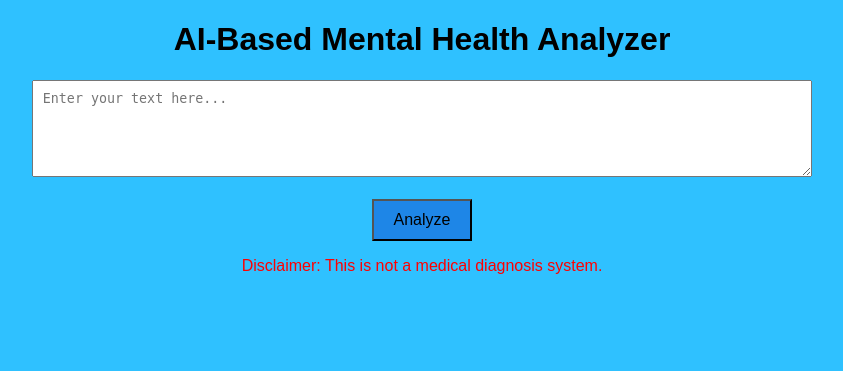
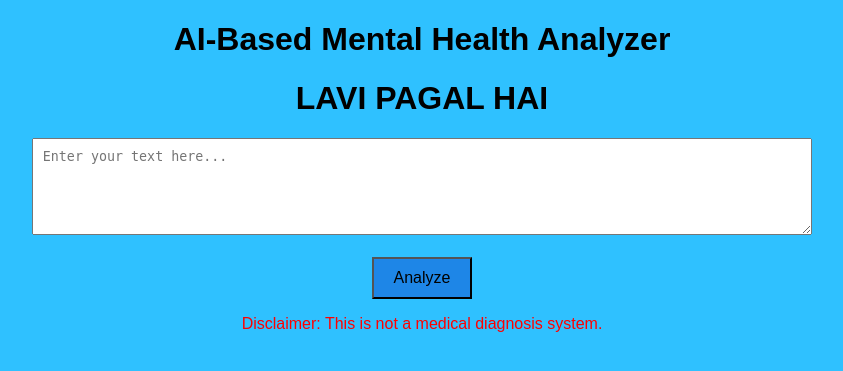
Before and after one commit to SAxSHADOW/project-1, a Flask app: page / in a window 1280 px wide. Shown: the top 371 px of the page, without its empty margins (218-1061 px from the left). Run offline with Flask 3, Linux system fonts and the light colour scheme.

Commit message:
uncommant

```diff
--- a/mental_health_analyzer/templates/index.html
+++ b/mental_health_analyzer/templates/index.html
@@ -7,7 +7,7 @@
 <body>
 <!-- <h1> HELLO WORLD </h1> -->
 <h1>AI-Based Mental Health Analyzer</h1>
-<!-- <h1>LAVI PAGAL HAI</h1> -->
+<h1>LAVI PAGAL HAI</h1>
 
 <form method="POST">
     <textarea name="text" placeholder="Enter your text here..." rows="5" cols="50" required></textarea>
```
